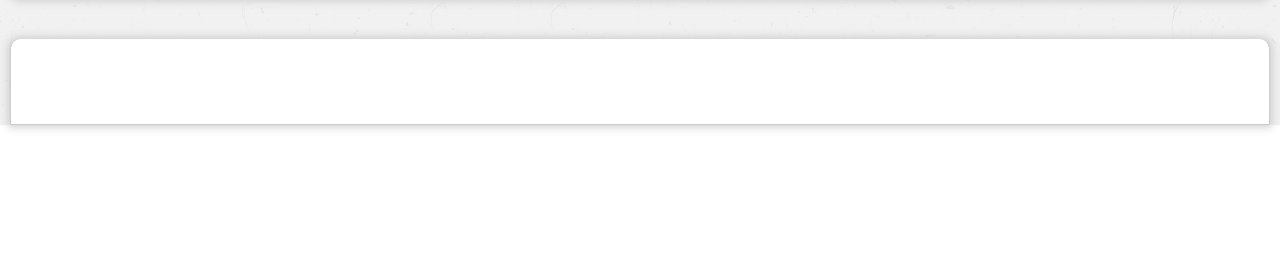
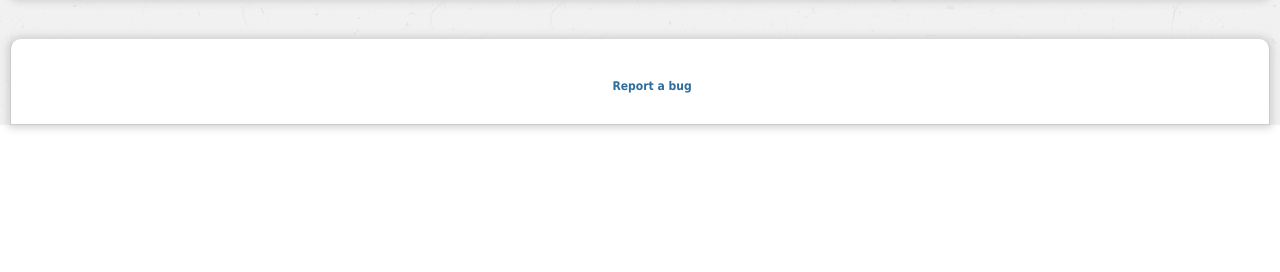
Before and after one commit to jyby/repositorium, a CakePHP app: the page made by app/views/helpers/repo.php in a window 1280 px wide. Shown: the part 528-800 px from the top of the page. Run offline with PHP 8.4 and a stand-in for CakePHP, Linux system fonts and the light colour scheme; the template is opened without the code that fills it, so the values that code supplies are empty; some libraries are stand-ins or nearby versions.

Commit message:
Version on Anakena
This is the actual version running in Anakena

```diff
--- a/app/views/layouts/default.ctp
+++ b/app/views/layouts/default.ctp
@@ -148,7 +148,13 @@
     	</div>
 
         <div id="ft">
-            <div class="footer"></div>
+            <div class="footer">
+            	<div class="box footerbox">
+            		<ul class="footernav">
+            			<li><a href="http://github.com/jyby/repositorium/issues/new" target="_blank">Report a bug</a></li>
+            		</ul>
+            	</div>
+            </div>
         </div>
     </div>
 </body>
```
